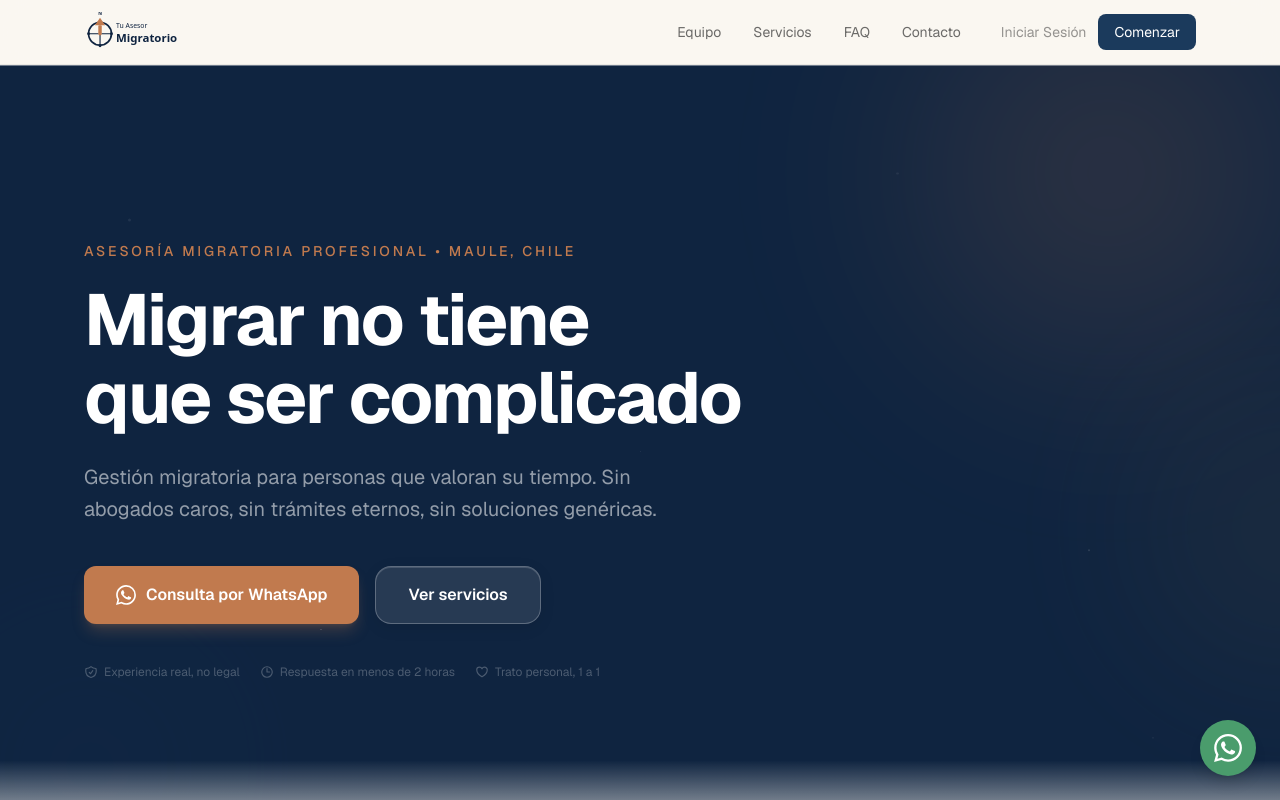
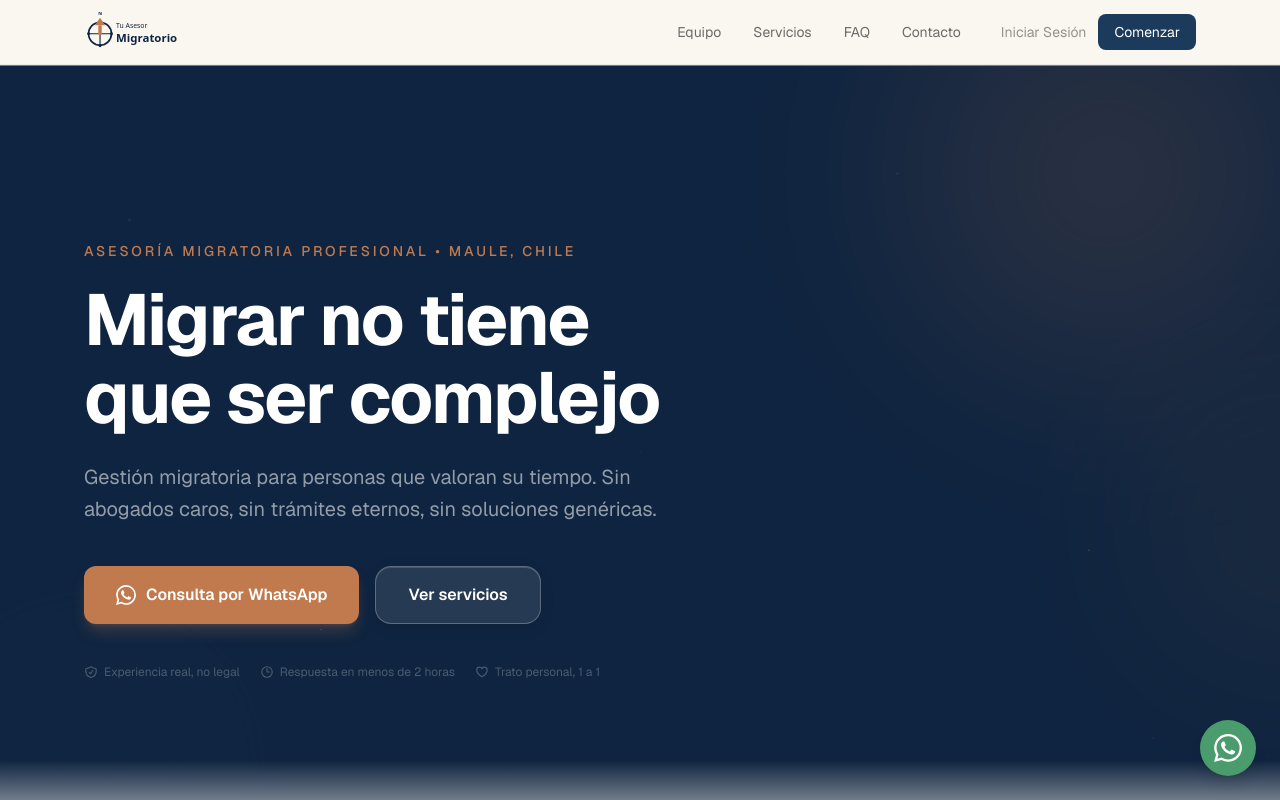
Before and after one commit to FrerautBot/tu-asesor-migratorio, a Next.js app: page / in a window 1280 px wide. Shown: the top 800 px of the page. Built offline with nearby package versions, Linux system fonts and the light colour scheme.

Commit message:
fix: headline 'Migrar no tiene que ser complejo'

```diff
--- a/src/components/landing/Hero.tsx
+++ b/src/components/landing/Hero.tsx
@@ -117,7 +117,7 @@ export function Hero() {
           >
             Migrar no tiene
             <br />
-            que ser complicado
+            que ser complejo
           </motion.h1>
 
           {/* Subtítulo — enfocado a profesionales */}
```
